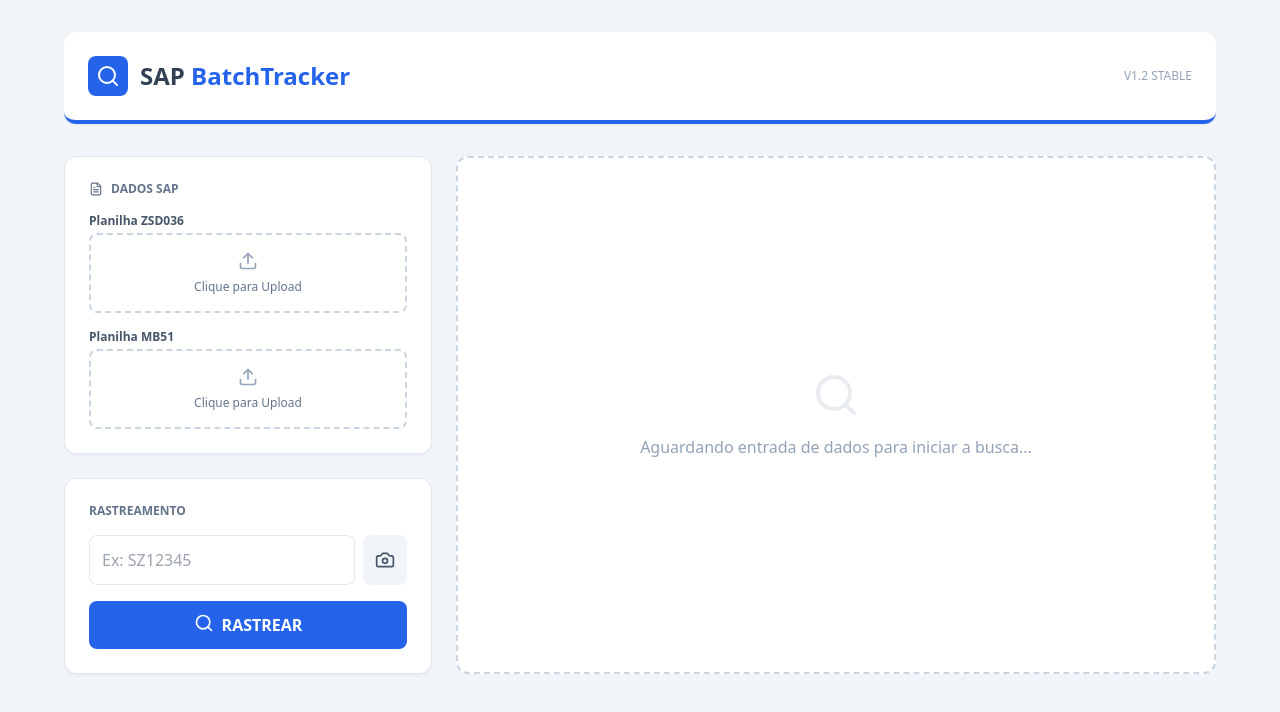
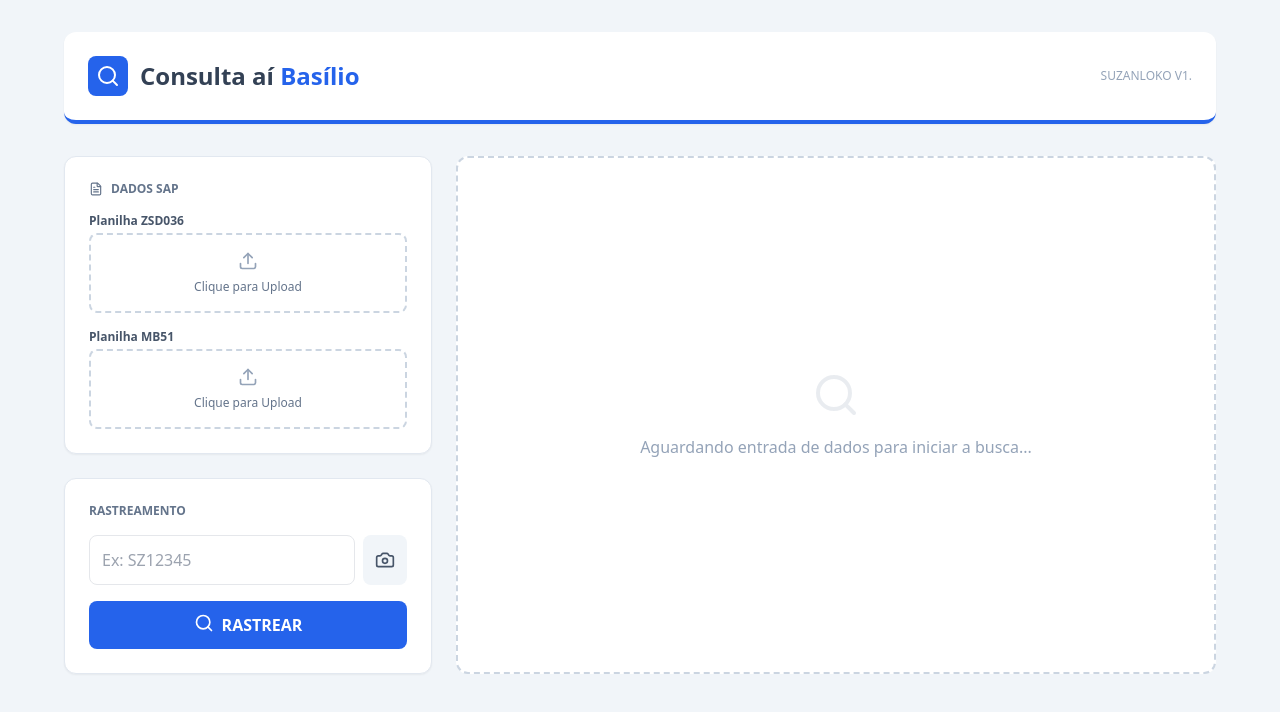
Before and after one commit to JacksonDevv/consultar-lote, a React (Vite) app: page / in a window 1280 px wide. Shown: the top 712 px of the page. Built offline with nearby package versions, Linux system fonts and the light colour scheme.

Commit message:
Update App.jsx

```diff
--- a/src/App.jsx
+++ b/src/App.jsx
@@ -155,9 +155,9 @@
       <header className="max-w-6xl mx-auto mb-8 bg-white p-6 rounded-xl shadow-sm border-b-4 border-blue-600 flex justify-between items-center">
         <div className="flex items-center gap-3">
           <div className="bg-blue-600 p-2 rounded-lg text-white"><Search size={24}/></div>
-          <h1 className="text-2xl font-bold text-slate-700">SAP <span className="text-blue-600">BatchTracker</span></h1>
+          <h1 className="text-2xl font-bold text-slate-700">Consulta aí <span className="text-blue-600">Basílio</span></h1>
         </div>
-        <span className="text-xs text-slate-400 font-medium uppercase">v1.2 Stable</span>
+        <span className="text-xs text-slate-400 font-medium uppercase">SuzanLOKO V1.</span>
       </header>
 
       <main className="max-w-6xl mx-auto grid grid-cols-1 lg:grid-cols-12 gap-6">
```
